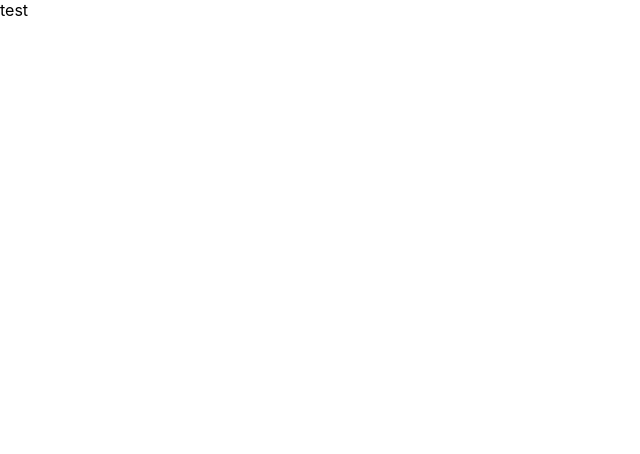
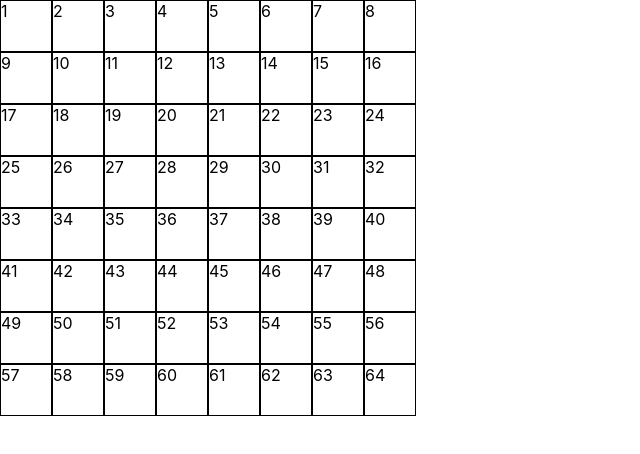
Before and after one commit to marcusgardh/snake-game, a React (Create React App) app: page / in a window 1280 px wide. Shown: the top 454 px of the page, without its empty margins (0-640 px from the left). Built offline with nearby package versions, Linux system fonts and the light colour scheme.

Commit message:
adds first attempt at grid

```diff
--- /dev/null
+++ b/src/components/GameBoard/GameBoard.css
@@ -0,0 +1,11 @@
+.container {
+  width: 50%;
+  display: flex;
+  /* justify-content: space-between; */
+}
+
+.cube {
+  width: 50px;
+  height: 50px;
+  border: 1px solid #000;
+}
--- a/src/components/GameBoard/GameBoard.tsx
+++ b/src/components/GameBoard/GameBoard.tsx
@@ -1,14 +1,24 @@
 import React from "react";
+import "./GameBoard.css";
 
 const GameBoard: React.FC = () => {
+  let rows: number[][] = [];
+
   function createGameBoard() {
-    let rows: number[][] = [];
+    const numberOfColumnsAndRows: number = 8;
 
-    for (let i: number = 0; i < 8; i++) {
+    for (let i: number = 0; i < numberOfColumnsAndRows; i++) {
       let column: number[] = [];
 
-      for (let u: number = 0; u < 8; u++) {
-        column.push(u);
+      let first: number = 0;
+
+      for (let u: number = 0; u < numberOfColumnsAndRows; u++) {
+        if (u === 0) {
+          first = u + i + 1;
+        }
+        u === 0
+          ? column.push(first)
+          : column.push(first + numberOfColumnsAndRows * u);
       }
       rows.push(column);
     }
@@ -18,7 +28,19 @@ const GameBoard: React.FC = () => {
 
   createGameBoard();
 
-  return <div>test</div>;
+  return (
+    <div className="container">
+      {rows.map((column, index) => (
+        <div key={index} className="row">
+          {column.map((number) => (
+            <div key={number} className="cube">
+              {number}
+            </div>
+          ))}
+        </div>
+      ))}
+    </div>
+  );
 };
 
 export default GameBoard;
```
